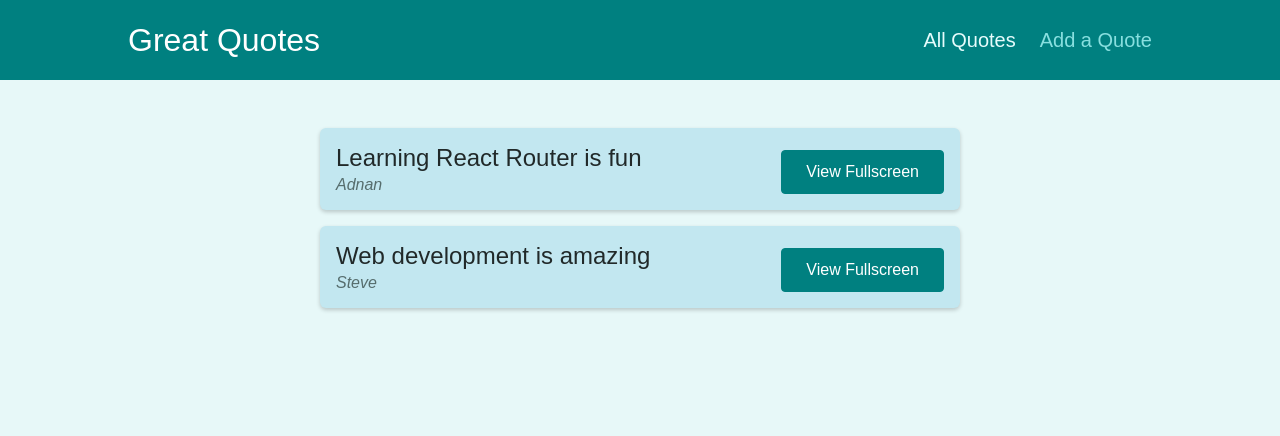
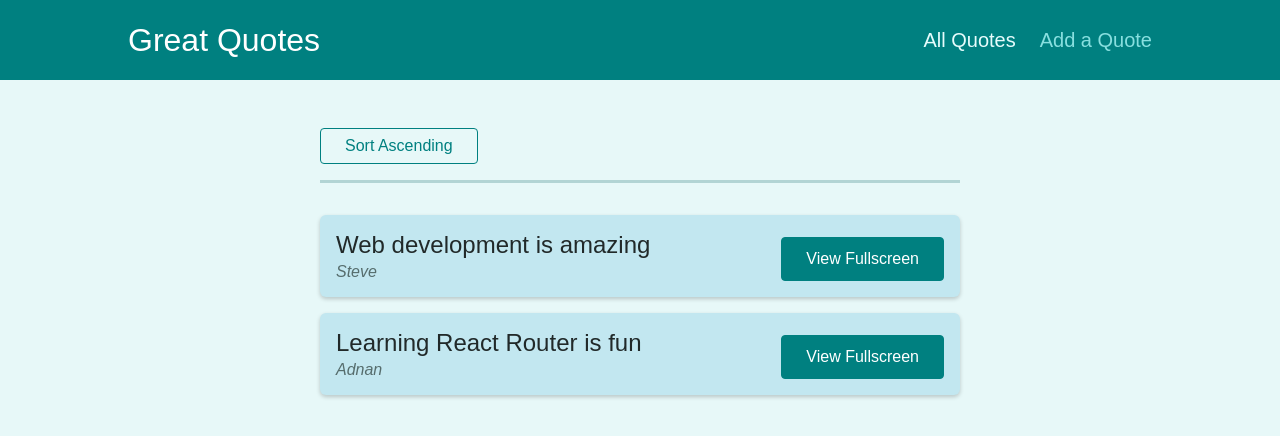
Before and after one commit to AdnanMGHaider/react-router-practice, a React (Create React App) app: page /quotes in a window 1280 px wide. Shown: the top 436 px of the page. Built offline with nearby package versions, Linux system fonts and the light colour scheme.

Commit message:
Added sorting quotes functionality and query parameters in the QuoteList component with the help of the useNavigate and useLocation hooks from react router

```diff
--- a/src/components/quotes/QuoteList.js
+++ b/src/components/quotes/QuoteList.js
@@ -1,19 +1,42 @@
-import { Fragment } from 'react';
+import { useNavigate, useLocation } from "react-router-dom";
 
-import QuoteItem from './QuoteItem';
-import classes from './QuoteList.module.css';
+import { Fragment } from "react";
+
+import QuoteItem from "./QuoteItem";
+import classes from "./QuoteList.module.css";
+
+const sortQuotes = (quotes, ascending) => {
+  return quotes.sort((quoteA, quoteB) => {
+    if (ascending) {
+      return quoteA.id > quoteB.id ? 1 : -1;
+    } else {
+      return quoteA.id < quoteB.id ? 1 : -1;
+    }
+  });
+};
 
 const QuoteList = (props) => {
+  const navigate = useNavigate();
+  const location = useLocation();
+
+  const queryParams = new URLSearchParams(location.search);
+
+  const isSortingAscending = queryParams.get("sort") === "asc";
+
+  const sortedQuotes = sortQuotes(props.quotes, isSortingAscending);
+
+  const changeSortingHandler = () => {
+    navigate("/quotes?sort=" + (isSortingAscending ? "desc" : "asc"));
+  };
+
   return (
     <Fragment>
+      <div className={classes.sorting}>
+        <button onClick={changeSortingHandler}>Sort {isSortingAscending ? "Descending" : "Ascending"}</button>
+      </div>
       <ul className={classes.list}>
-        {props.quotes.map((quote) => (
-          <QuoteItem
-            key={quote.id}
-            id={quote.id}
-            author={quote.author}
-            text={quote.text}
-          />
+        {sortedQuotes.map((quote) => (
+          <QuoteItem key={quote.id} id={quote.id} author={quote.author} text={quote.text} />
         ))}
       </ul>
     </Fragment>
```
